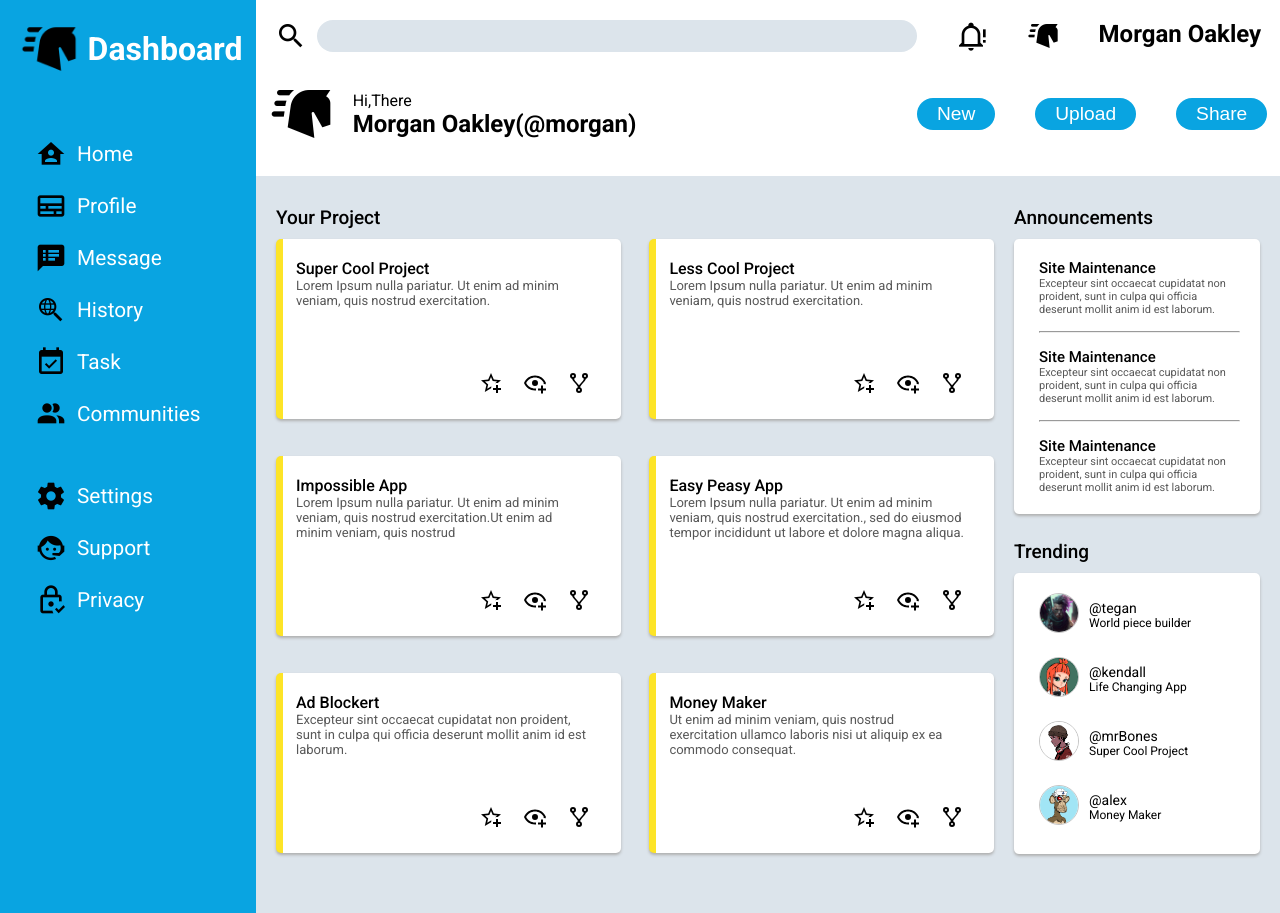
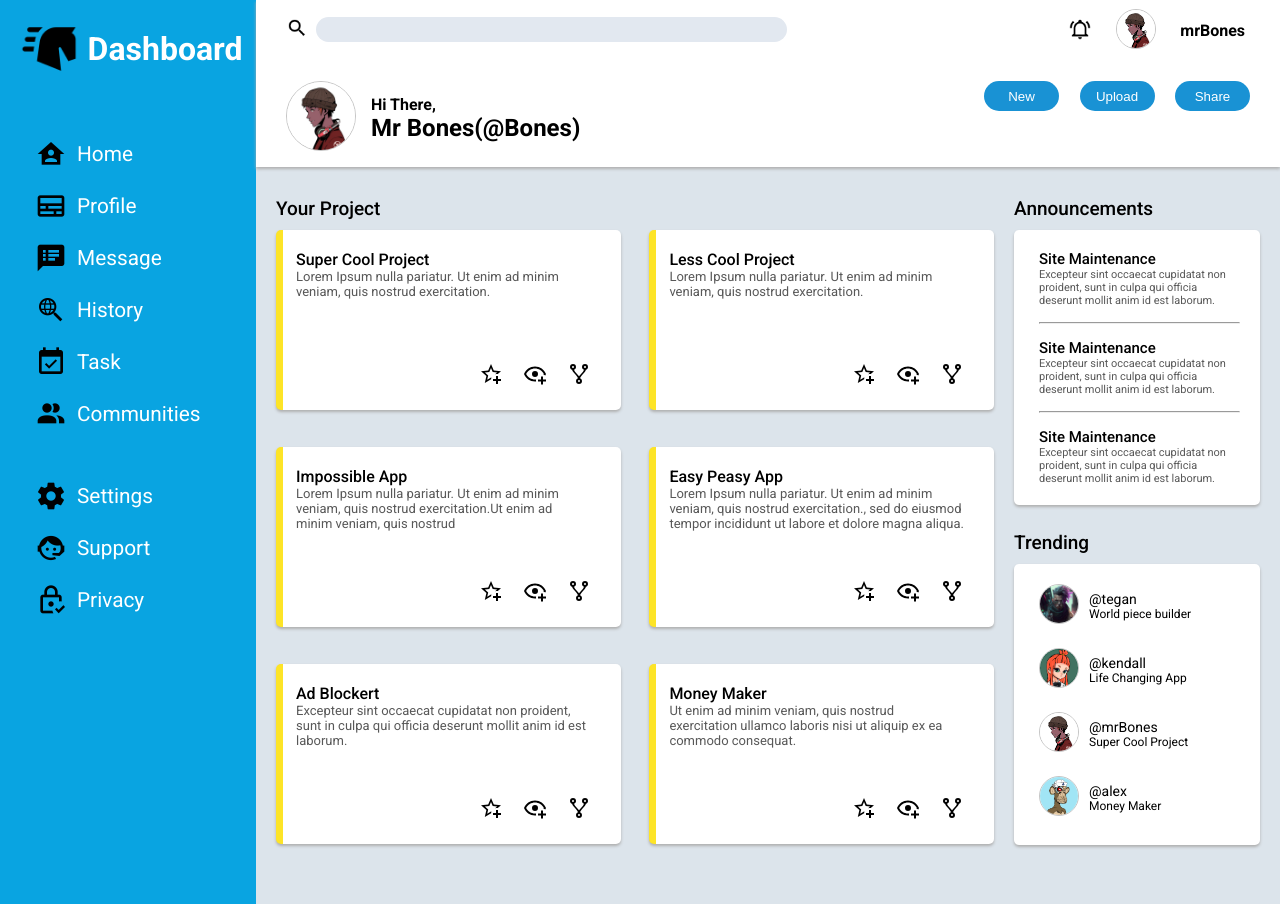
Before and after one commit to mr-Bones3108/admin-dashbord, a plain HTML site: page index.html in a window 1280 px wide. Drawn offline with Linux system fonts and the light colour scheme.

Commit message:
improved navbar section

```diff
--- a/index.html
+++ b/index.html
@@ -13,34 +13,38 @@
     <div class="container">
 
         <!--header start-->
-        <div class="navbar">
-            <div class="top">
-                <div class="search">
-                    <img src="icons/magnify.png" alt="">
-                    <input type="text">
+        <div class="header">
+            <div class="top-header">
+                <div class="search-bar">
+                    <div class="search-img clickable">
+                       <input type="image" class="search-icon" form="myform" src="./avatar/magnify.png">
+                    </div>
+                    <!-- make it an input matching the form -->
+                    <form id="myform" method="get" action="#">
+                        <input class="search-input" type="text" id="searchresult" name="searchresult" value=""><br><br>
+                    </form>
                 </div>
-                <div class="side_items">
-                    <img src="icons/bell.png" alt="ring">
-                    <img src="icons/horse.png" alt="horse">
-                    <h2>Morgan Oakley</h2>
+                <div class="profile-bar">
+                    <div class="clickable"><img class="bell-icon" src="./avatar/bell.png" alt="notification icon"></div>
+                    <div class="clickable"><img class="profile-pic-small" src="./avatar/boy_headphones.jpg" alt="profile picture"></div>
+                    <div class="clickable">mrBones</div>
                 </div>
+            </div>
+            <div class="bottom-header">
+                <div class="profile-display">
+                    <div class="click">
+                        <div class="clickable"><img class="profile-pic-large" src="./avatar/boy_headphones.jpg" alt="profile picture"></div>
+                    </div>
 
-            </div>
-            <div class="bottom">
-                <div class="left">
-                    <img src="icons/horse.png" alt="horse">
-                    <div class="intro">
-                        <p>Hi,There</p>
-                        <h2>Morgan Oakley(@morgan)</h2>
+                    <div class="name-greeting">
+                        <p>Hi There,</p>
+                        <h2>Mr Bones(@Bones)</h2>
                     </div>
                 </div>
-                <div class="right">
-                    <div class="btn">
-                        <button>New</button>
-                        <button>Upload</button>
-                        <button>Share</button>
-                    </div>
-
+                <div class="make-post">
+                    <button class="head-button clickable">New</button>
+                    <button class="head-button clickable">Upload</button>
+                    <button class="head-button clickable">Share</button>
                 </div>
 
             </div>
--- a/style.css
+++ b/style.css
@@ -70,111 +70,113 @@ body{
 
 
   /* navbar */
-  .navbar{
-    grid-column: 2/3;
+.header {
+    background-color: white;
+    position: relative;
+    box-shadow: 0px 2px 3px rgb(175, 175, 175);
+}
 
-  }
-.navbar{
+.top-header {
     display: flex;
-   background-color: rgb(255, 255, 255);
-    flex-direction: column;
-    box-shadow: 0 5px 8px rgba(0, 0, 0, 0.151);
+    justify-content: space-between;
+}
+
+.search-bar {
+    display: flex;
+    padding: 17px 0px 0px 30px;
+}
+
+.search-icon {
+    margin-right: 8px;
+    width: 22px;
+}
+
+.search-input {
+    padding-left: 10px;
+    width: 45vw;
+    max-width: 471px;
+    height: 25px;
+    background-color: rgba(226,232,240,255);
+    border: none;
+    border-radius: 15px;
 
 }
 
-.top{
-  margin-top: 20px;
+.profile-bar {
     display: flex;
     justify-content: space-around;
-    align-items: center;
+    align-items:center;
+    width: 20vw;
+    max-width: 196.2px;
+    min-width: 156.2px;
+    margin-right: 25px;
+    margin-left: 15px;
+    font-weight: bold;
 }
 
-.search{
-    display: flex;
-    gap: 10px;
+.profile-bar img {
+    margin-right: 5px;
 }
 
-.search img{
-    height: 2rem;
-}
-.search input {
-    width: 600px;
-    border-radius: 20px;
-    border: none;
-    font-size: 1rem;
-    padding: 7px;
-    color: white;
-    background-color: var(--bg-color)/* Set the background color to white by default */
+.profile-pic-small {
+    width: 40px;
+    height: 40px;
+    border-radius: 30px;
+    border: 1px solid rgb(197, 197, 197);
 }
 
-.search input:focus {
-    border: none;
-    outline: none;
-    box-shadow: none;
-    color: black;
+.profile-pic-large {
+    width: 70px;
+    border-radius: 50px;
+    border: 1px solid rgb(197, 197, 197);
+    margin-right: 15px;
 }
 
-.search input:hover {
-    border: none;
+.bell-icon{
+    width: 22px;
 }
 
-.side_items{
+/* bottom header  */
+.bottom-header{
     display: flex;
-    gap: 40px;
+    justify-content: space-between;
+    padding: 20px 20px 0px 30px;
+}
+.profile-display{
+    display: flex;
+    align-items: center;
+    font-weight: bold;
+    margin-bottom: 12px;
+    margin-right: 12px;
+}
+
+.greeting {
+    font-size: 12px;
+    margin-bottom: 5px;
+    padding-left: 5px;
+}
+
+.make-post {
+    display: flex;
+    justify-content: space-between;
+    flex-wrap: wrap;
+    width: 25vw;
+    max-width: 276px;
+    min-width: 263px;
+    margin-bottom: 18px;
 
 }
 
-.side_items img{
-    height: 2rem;
-}
-
-.bottom{
-    margin-top: 30px;
-    display: flex;
-    justify-content: space-around;
-    align-items: center;
-    gap: 255px;
-    padding-bottom: 30px;
-}
-
-.bottom .left{
-    display: flex;
-    gap: 20px;
-    align-items: center;
-}
-
-.left img{
-    height: 4rem;
-}
-
-.bottom .right{
-    display: flex;
-    gap: 20px;
-}
-
-.btn{
-    display: flex;
-    gap: 40px;
-}
-
-.btn button{
-    font-size: 1.2rem;
-    padding: 5px 20px;
+.head-button {
     color: white;
-    background-color: var(--color);
+    font-weight: 500;
+    background-color: rgba(25,146,212,255);
+    width: 75px;
+    height: 30px;
+    border-radius: 15px;
     border: none;
-    border-radius: 20px;
-    cursor: pointer;
-}
-
-.btn button:hover{
-  background-color: #055575a1;
-}
-
-.left .intro{
-  display: flex;
-  flex-direction: column;
-  align-items: flex-start;
+    margin-bottom: 5px;
+    margin-right: 10px;
 }
 
 
```
Also changed, not shown: avatar/bell.png (added), avatar/boy_headphones copy.jpg (added), avatar/magnify.png (added).
